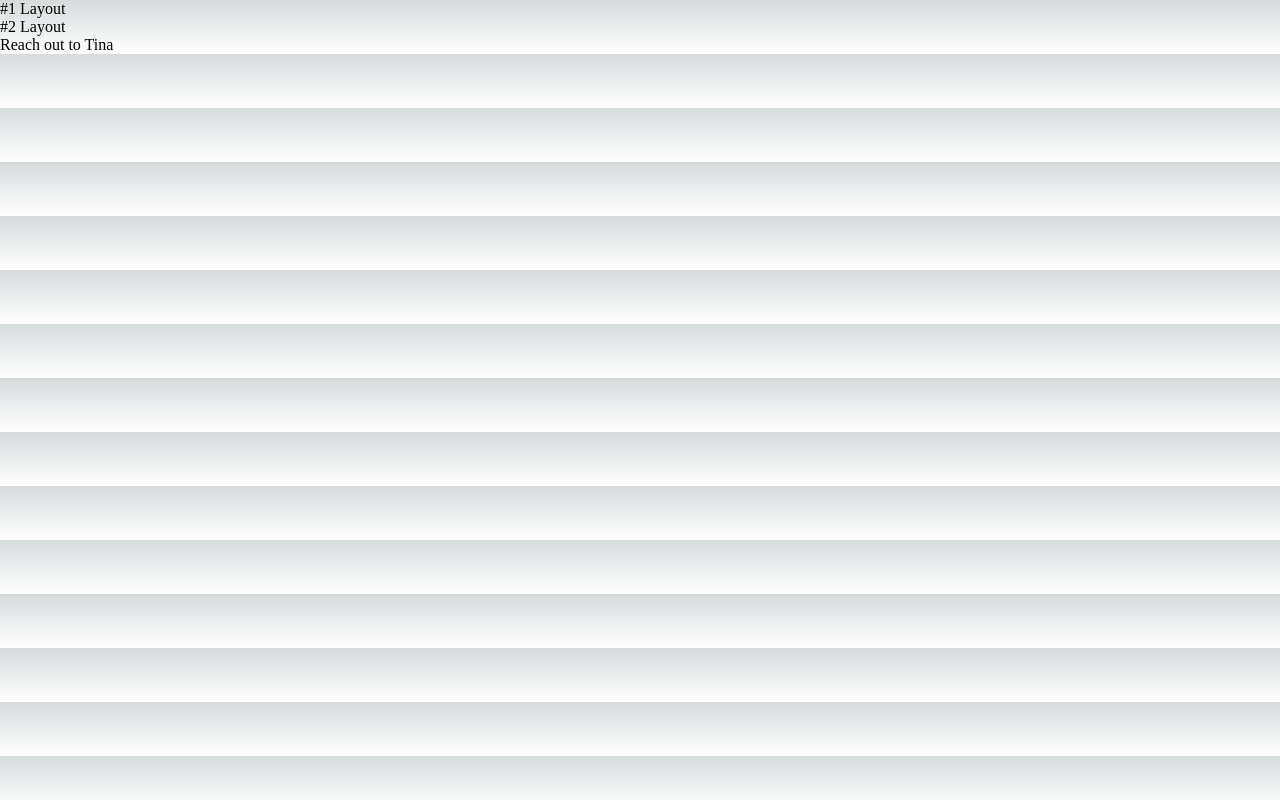
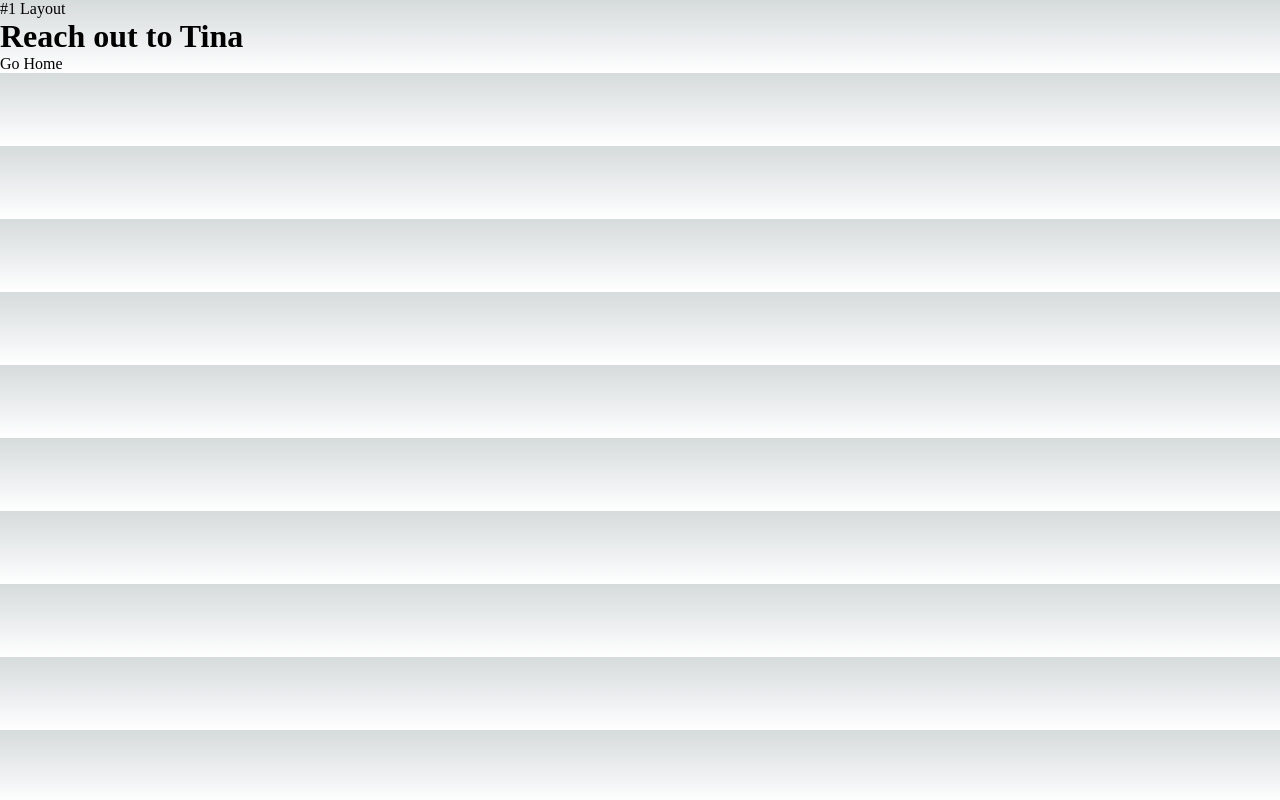
Before and after one commit to cguliuzza/tina-dev-site, a Next.js app: page /contact in a window 1280 px wide. Built offline with nearby package versions, Linux system fonts and the light colour scheme.

Commit message:
use the Link component from next/link

```diff
--- a/app/contact/layout.tsx
+++ /dev/null
@@ -1,8 +0,0 @@
-export default function ContactLayout({children}) {
-  return (
-    <div>
-      <div>#2 Layout</div>
-      <div>{children}</div>
-    </div>
-  )
-}
--- a/app/contact/page.tsx
+++ b/app/contact/page.tsx
@@ -1,3 +1,8 @@
+import Link from "next/link"
+
 export default function Contact() {
-    return <div>Reach out to Tina</div>
+    return <div>
+        <h1>Reach out to Tina</h1>
+        <Link href="/">Go Home</Link>
+        </div>
   }
```
Also changed, not shown: app/blog/page.tsx (+6 -1 lines).
